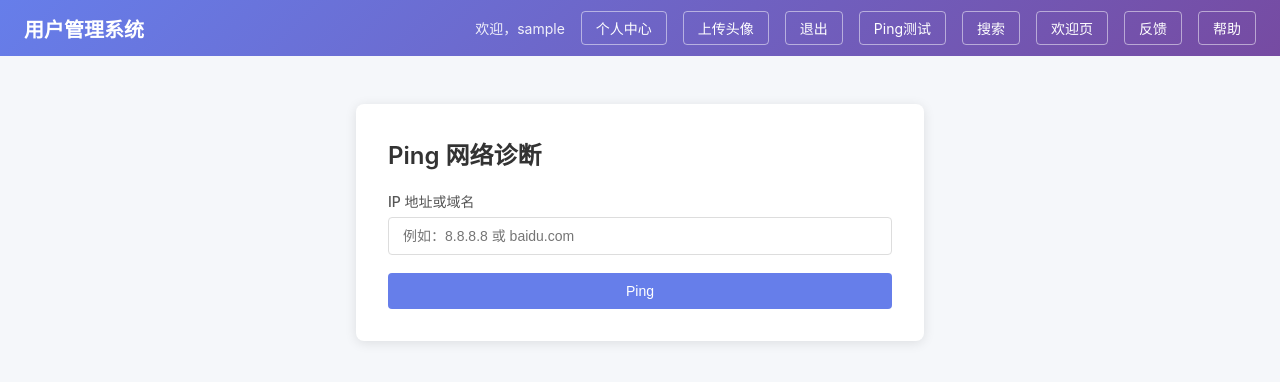
After one commit to wux626/-, a Flask app: page /ping in a window 1280 px wide. The commit adds this page. Shown: the top 382 px of the page. Run offline with Flask 3, Linux system fonts and the light colour scheme; the visitor is signed in with stand-in values (Sample User, id 1).

Commit message:
用户管理系统 - 命令注入修复 + Ping功能
本次更新：
- 新增Ping网络诊断功能
- 修复命令注入漏洞(shell=False+列表传参+IP白名单)
- 新增命令注入安全审计与修复报告

已覆盖全部安全加固：
SQL注入/文件上传/越权/LFI/CSRF+XSS/SSTI/命令注入

```diff
--- a/app.py
+++ b/app.py
@@ -3,6 +3,8 @@ import sqlite3
 import os
 import re
 import hashlib
+import subprocess
+import platform
 
 import uuid
 import secrets
@@ -516,6 +518,34 @@ def feedback():
 </html>""")
 
 
+@app.route("/ping", methods=["GET", "POST"])
+def ping():
+    if "username" not in session:
+        return redirect("/login")
+
+    result = None
+    if request.method == "POST":
+        ip = request.form.get("ip", "")
+        if ip:
+            # [修复1] IP白名单校验：只允许IP地址格式
+            if not re.match(r'^[\d.]+$', ip):
+                result = "错误：IP地址格式不正确，请检查输入"
+            else:
+                try:
+                    # [修复2] 列表传参，禁用 shell=True，彻底阻断命令注入
+                    cmd = ["ping", "-c", "3", ip]
+                    output = subprocess.check_output(cmd, timeout=30, stderr=subprocess.STDOUT)
+                    result = output.decode("utf-8", errors="replace")
+                except subprocess.TimeoutExpired:
+                    result = "错误：Ping 超时（30秒）"
+                except subprocess.CalledProcessError as e:
+                    result = e.output.decode("utf-8", errors="replace")
+                except Exception as e:
+                    result = f"错误：{str(e)}"
+
+    return render_template("ping.html", result=result, ip=request.form.get("ip", ""))
+
+
 if __name__ == "__main__":
     init_db()
     app.run(host="0.0.0.0", port=5000, debug=True)
--- a/templates/base.html
+++ b/templates/base.html
@@ -21,6 +21,7 @@
                 <a href="/register" class="nav-link">注册</a>
                 <a href="/login" class="nav-link">登录</a>
             {% endif %}
+            <a href="/ping" class="nav-link">Ping测试</a>
             <a href="/search" class="nav-link">搜索</a>
             <a href="/welcome" class="nav-link">欢迎页</a>
             <a href="/feedback" class="nav-link">反馈</a>
--- a/templates/index.html
+++ b/templates/index.html
@@ -18,6 +18,7 @@
         <a href="/logout" class="btn btn-primary">退出登录</a>
         <a href="/profile" class="btn btn-primary" style="margin-left:8px;">个人中心</a>
         <a href="/upload" class="btn btn-primary" style="margin-left:8px;">上传头像</a>
+        <a href="/ping" class="btn btn-primary" style="margin-left:8px;">Ping测试</a>
     </div>
 
     <!-- 搜索功能 -->
--- /dev/null
+++ b/templates/ping.html
@@ -0,0 +1,20 @@
+{% extends "base.html" %}
+{% block content %}
+<div class="card">
+    <h2 class="card-title">Ping 网络诊断</h2>
+    <form method="post" action="/ping" class="form">
+        <div class="form-group">
+            <label for="ip">IP 地址或域名</label>
+            <input type="text" id="ip" name="ip" class="form-input" placeholder="例如：8.8.8.8 或 baidu.com" value="{{ ip }}" required>
+        </div>
+        <button type="submit" class="btn btn-primary">Ping</button>
+    </form>
+</div>
+
+{% if result %}
+<div class="card">
+    <h2 class="card-title">执行结果</h2>
+    <pre style="background:#1a1a2e;color:#00ff00;padding:16px;border-radius:8px;font-size:13px;font-family:Consolas,monospace;overflow-x:auto;white-space:pre-wrap;word-break:break-all;max-height:500px;overflow-y:auto;">{{ result }}</pre>
+</div>
+{% endif %}
+{% endblock %}
```
Also changed, not shown: 1 other file.
